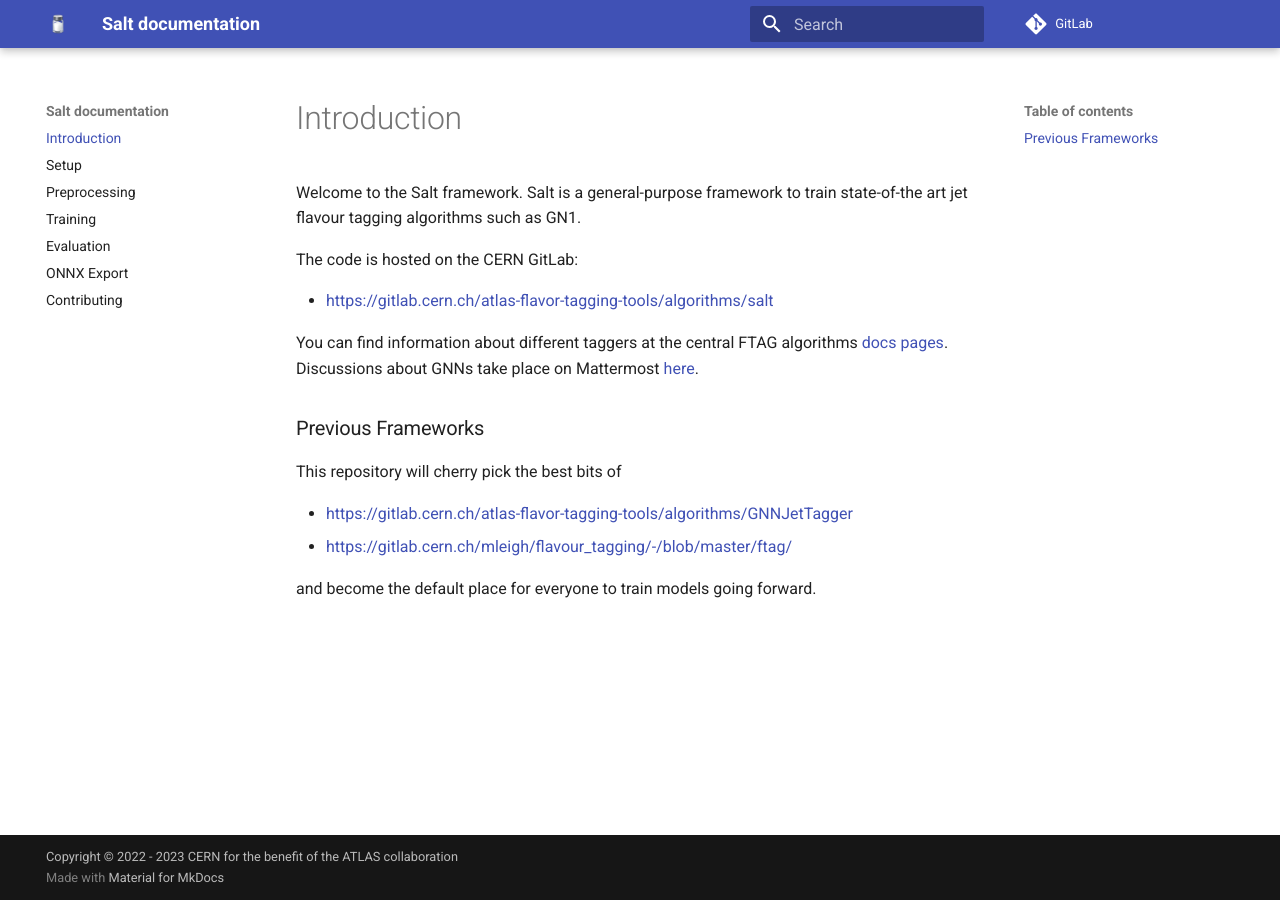
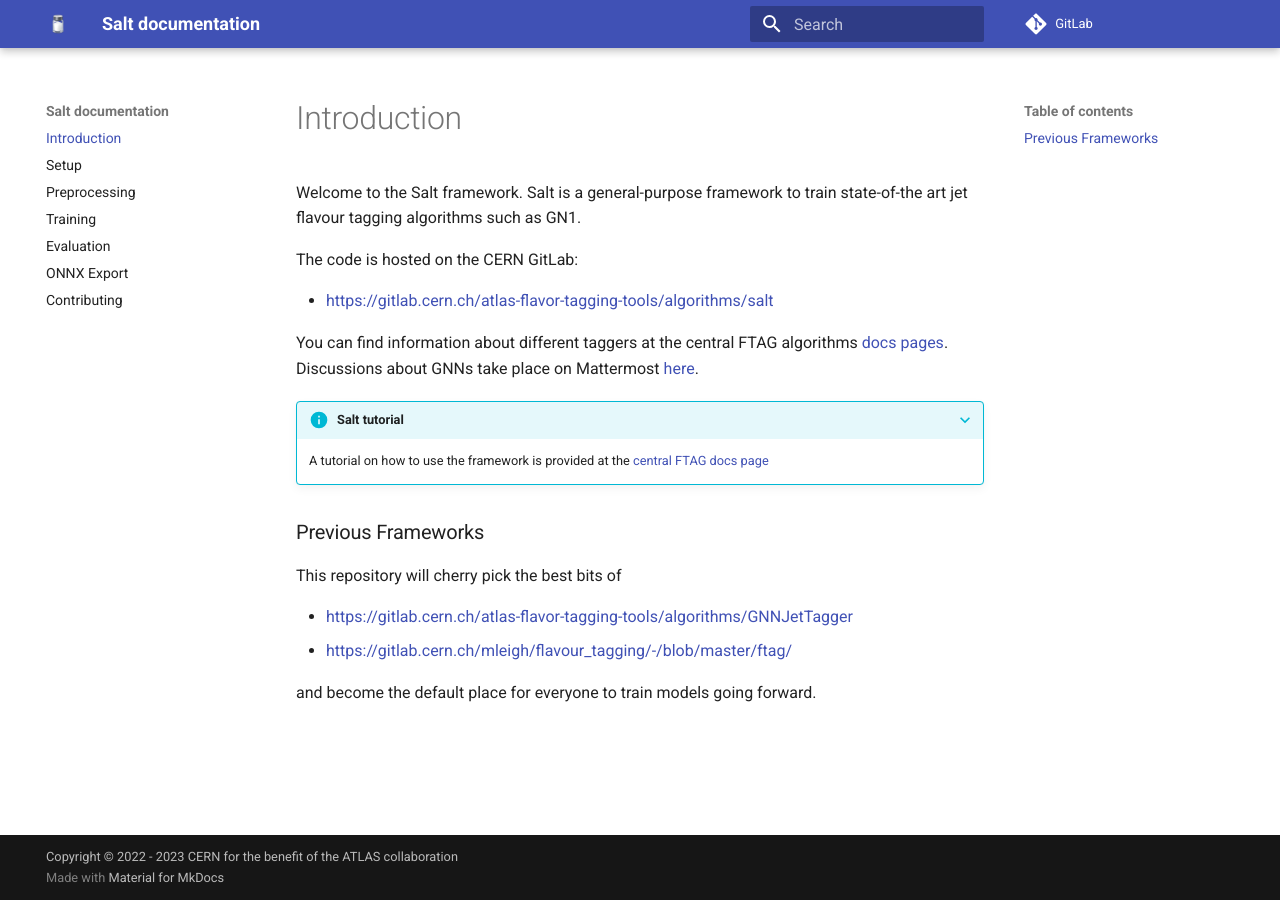
Before and after one commit to umami-hep/salt, an MkDocs documentation site: the page built from docs/index.md, in a window 1280 px wide. Built offline with MkDocs 1.6.1 and Material for MkDocs 9.7.7, drawn with Linux system fonts in a browser that asks for light colours.

Commit message:
Add tutorial to salt docs

```diff
--- a/docs/index.md
+++ b/docs/index.md
@@ -10,6 +10,10 @@ The code is hosted on the CERN GitLab:
 You can find information about different taggers at the central FTAG algorithms [docs pages](https://ftag.docs.cern.ch/algorithms/GNN/).
 Discussions about GNNs take place on Mattermost [here](https://mattermost.web.cern.ch/aft-algs/channels/gnns).
 
+???+ info "Salt tutorial"
+
+    A tutorial on how to use the framework is provided at the [central FTAG docs page](https://ftag.docs.cern.ch/software/tutorials/tutorial-salt/)
+
 ### Previous Frameworks
 
 This repository will cherry pick the best bits of
```
